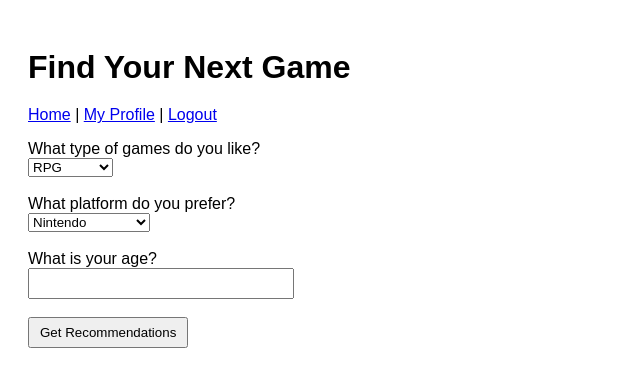
After one commit to JacquelineV-rose/Gaming-Database-Project, a Flask app: page /quiz in a window 1280 px wide. The commit adds this page. Shown: the top 387 px of the page, without its empty margins (0-640 px from the left). Run offline with Flask 3, Linux system fonts and the light colour scheme; a user stored in the database is signed in.

Commit message:
making quiz and fixing routing

```diff
--- a/app.py
+++ b/app.py
@@ -17,7 +17,7 @@ def home():
     if "username" not in session:
         return redirect(url_for("login"))
 
-    # normal homepage logic below
+
     search = request.args.get("search", "").strip()
     filter_by = request.args.get("filter_by", "title")
 
@@ -57,9 +57,10 @@ def home():
 def game_detail(title):
     if "username" not in session:
         return redirect(url_for("login"))
+
     try:
         with db.engine.connect() as connection:
-            result = connection.execute(
+            game_result = connection.execute(
                 text("""
                     SELECT videogames.title, videogames.year, videogames.platform,
                            videogames.age_rec, videogames.companyName, company.address
@@ -69,9 +70,20 @@ def game_detail(title):
                 """),
                 {"title": title}
             )
-            game = result.fetchone()
+            game = game_result.fetchone()
 
-        return render_template("game.html", game=game)
+            review_result = connection.execute(
+                text("""
+                    SELECT rating, caption, date, username
+                    FROM review
+                    WHERE gameTitle = :title
+                    ORDER BY date DESC
+                """),
+                {"title": title}
+            )
+            reviews = review_result.fetchall()
+
+        return render_template("game.html", game=game, reviews=reviews)
 
     except Exception as e:
         return f"<h1>Error</h1><p>{str(e)}</p>"
@@ -101,8 +113,6 @@ def user_profile(username):
     if "username" not in session:
         return redirect(url_for("login"))
 
-    if session["username"] != username:
-        return "<h1>Error</h1><p>Not your profile</p>"
 
     try:
         with db.engine.connect() as connection:
@@ -211,7 +221,7 @@ def login():
 
             if user and check_password_hash(user.password_hash, password):
                 session["username"] = user.username
-                return redirect(url_for("my_profile"))
+                return redirect(url_for("home"))
             else:
                 return "<h1>Error</h1><p>Invalid username or password</p>"
 
@@ -224,7 +234,7 @@ def login():
 @app.route("/logout")
 def logout():
     session.pop("username", None)
-    return redirect(url_for("home"))
+    return redirect(url_for("login"))
 
 
 @app.route("/user/edit/<username>", methods=["GET", "POST"])
@@ -300,6 +310,72 @@ def delete_user(username):
     except Exception as e:
         return f"<h1>Error</h1><p>{str(e)}</p>"
 
+@app.route("/quiz", methods=["GET", "POST"])
+def quiz():
+    if "username" not in session:
+        return redirect(url_for("login"))
+
+    if request.method == "POST":
+        genre = request.form["genre"]
+        platform = request.form["platform"]
+        age = request.form["age"]
+
+        try:
+            with db.engine.connect() as connection:
+                result = connection.execute(
+    text("""
+        SELECT title, year, platform, age_rec, companyName
+        FROM videogames
+        WHERE platform LIKE :platform
+        AND age_rec <= :age
+        ORDER BY year DESC
+        LIMIT 10
+    """),
+    {
+        "platform": f"%{platform}%",
+        "age": age
+    }
+)
+                games = result.fetchall()
+
+            return render_template("quiz_results.html", games=games)
+
+        except Exception as e:
+            return f"<h1>Error</h1><p>{str(e)}</p>"
+
+    return render_template("quiz.html")
+
+
+@app.route("/add_review/<title>", methods=["POST"])
+def add_review(title):
+    if "username" not in session:
+        return redirect(url_for("login"))
+
+    rating = request.form["rating"]
+    caption = request.form["caption"]
+    username = session["username"]
+
+    try:
+        with db.engine.begin() as connection:
+            connection.execute(
+                text("""
+                    INSERT INTO review (rating, caption, date, gameTitle, username)
+                    VALUES (:rating, :caption, CURDATE(), :gameTitle, :username)
+                """),
+                {
+                    "rating": rating,
+                    "caption": caption,
+                    "gameTitle": title,
+                    "username": username
+                }
+            )
+
+        return redirect(url_for("game_detail", title=title))
+
+    except Exception as e:
+        return f"<h1>Error</h1><p>{str(e)}</p>"
+
+
 
 if __name__ == "__main__":
     app.run(debug=True)
--- a/templates/index.html
+++ b/templates/index.html
@@ -11,6 +11,8 @@
         <p>Welcome, {{ session.username }}!</p>
         <a href="/my-profile">My Profile</a> |
         <a href="/logout">Logout</a>
+        <a href="/quiz">Game Quiz</a>
+
     {% else %}
         <a href="/login">Login</a> |
         <a href="/register">Register</a>
--- /dev/null
+++ b/templates/quiz.html
@@ -0,0 +1,50 @@
+<!DOCTYPE html>
+<html>
+<head>
+    <title>Game Quiz</title>
+    <link rel="stylesheet" href="{{ url_for('static', filename='style.css') }}">
+</head>
+<body>
+    <h1>Find Your Next Game</h1>
+
+    <p>
+        <a href="/">Home</a> |
+        <a href="/my-profile">My Profile</a> |
+        <a href="/logout">Logout</a>
+    </p>
+
+    <form method="POST">
+        <label>What type of games do you like?</label><br>
+        <select name="genre" required>
+            <option value="RPG">RPG</option>
+            <option value="sports">Sports</option>
+            <option value="racing">Racing</option>
+            <option value="adventure">Adventure</option>
+            <option value="shooter">Shooter</option>
+            <option value="simulation">Simulation</option>
+            <option value="platform">Platform</option>
+        </select>
+
+        <br><br>
+
+        <label>What platform do you prefer?</label><br>
+        <select name="platform" required>
+            <option value="Nintendo">Nintendo</option>
+            <option value="PS5">PlayStation 5</option>
+            <option value="PC">PC</option>
+            <option value="Cross-Platform">Cross-Platform</option>
+            <option value="Wii Console">Wii Console</option>
+            <option value="Gaming Console">Gaming Console</option>
+        </select>
+
+        <br><br>
+
+        <label>What is your age?</label><br>
+        <input type="number" name="age" required>
+
+        <br><br>
+
+        <button type="submit">Get Recommendations</button>
+    </form>
+</body>
+</html>
--- a/templates/user_profile.html
+++ b/templates/user_profile.html
@@ -6,6 +6,7 @@
 </head>
 <body>
     <a href="/users">Back to Users</a>
+    <a href="/">Back to Games</a>
 
     <h1>{{ user.username }}</h1>
 
--- a/templates/users.html
+++ b/templates/users.html
@@ -8,7 +8,7 @@
     <a href="/">Back to Games</a>
     <h1>Users</h1>
 
-    <p><a href="/user/add">Add New User</a></p>
+
 
     {% for user in users %}
         <div class="card">
```
Also changed, not shown: templates/game.html (+32 -0 lines), templates/quiz_results.html (added, +32 -0 lines).
